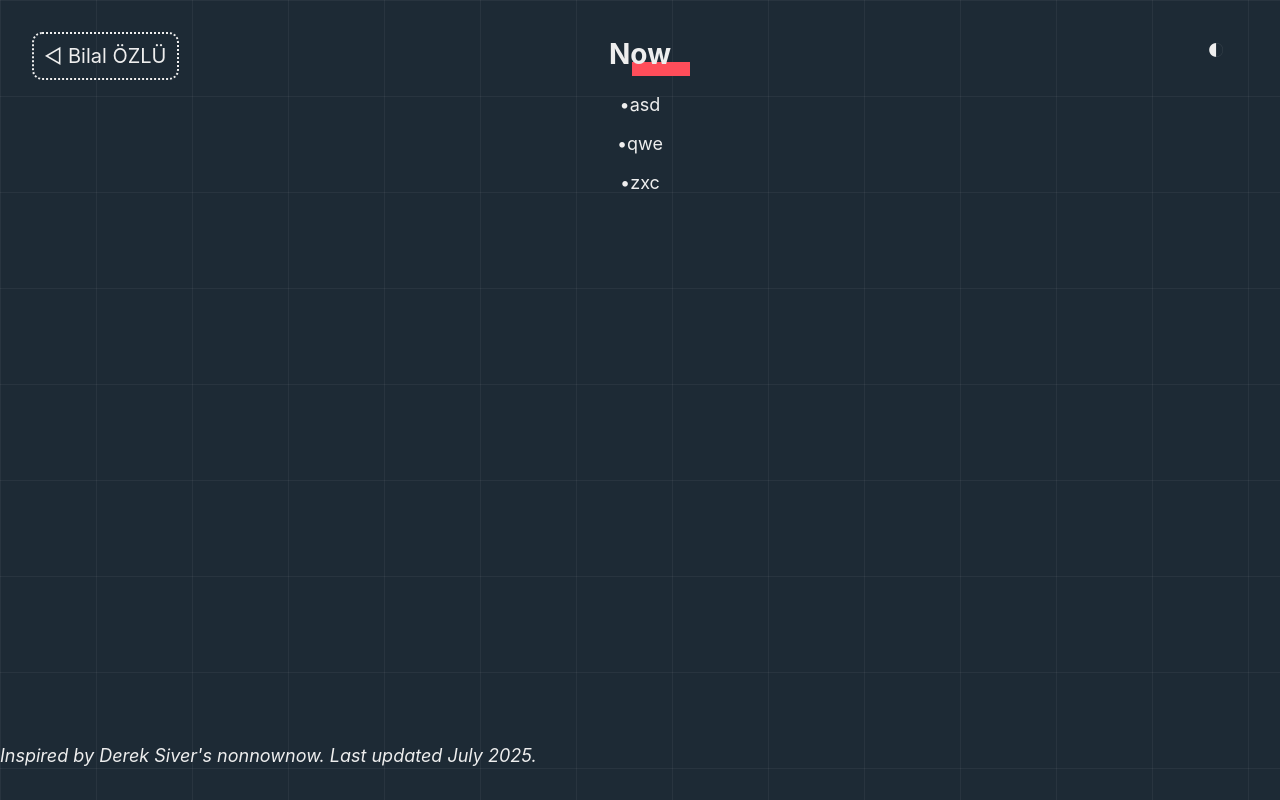
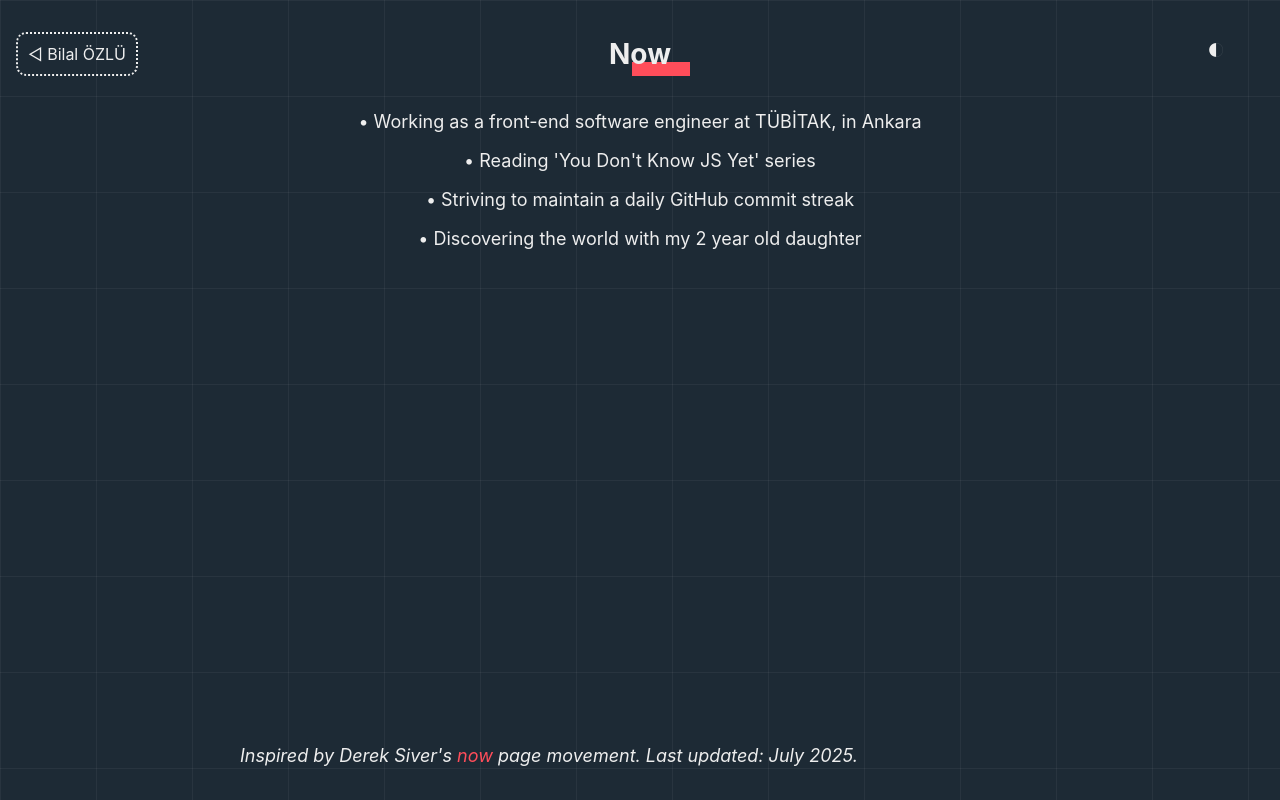
Before and after one commit to bilalozlu/homepage, a React (Create React App) app: page /now in a window 1280 px wide. Built offline with nearby package versions, Linux system fonts and the light colour scheme.

Commit message:
now page content added #5

```diff
--- a/src/now/now.jsx
+++ b/src/now/now.jsx
@@ -7,10 +7,13 @@ function Now() {
             <ThemeToggle />
             <a className="nameTitle" href="../"> ◁ Bilal ÖZLÜ</a>
             <h2>Now</h2>
-            <p>{'\u2022'}asd</p>
-            <p>{'\u2022'}qwe</p>
-            <p>{'\u2022'}zxc</p>
-            <p className="footerText"><i>Inspired by Derek Siver's nonnownow. Last updated July 2025.</i></p>
+            <p>{'\u2022'} Working as a front-end software engineer at TÜBİTAK, in Ankara</p>
+            <p>{'\u2022'} Reading 'You Don't Know JS Yet' series</p>
+            <p>{'\u2022'} Striving to maintain a daily GitHub commit streak</p>
+            <p>{'\u2022'} Discovering the world with my 2 year old daughter</p>
+            <p className="footerText">
+                <i>Inspired by Derek Siver's <a styhref="https://nownownow.com/about" style={{color: '#ff4d5a'}}>now</a> page movement. Last updated: July 2025.</i>
+            </p>
         </div>
     );
 }
--- a/src/styles/main.scss
+++ b/src/styles/main.scss
@@ -374,6 +374,12 @@ body.dark .project-list .project {
 
 .now {
   text-align: center;
+  max-width: 800px;
+  margin: auto;
+
+  h2 {
+    margin-bottom: 40px;
+  }
 
   h2:before {
     position: absolute;
@@ -390,17 +396,17 @@ body.dark .project-list .project {
 
   p {
     font-size: 18px;
+    margin-top: 18px;
   }
 
   .nameTitle {
     position: fixed;
     top: 2rem;
-    left: 2rem;
+    left: 1rem;
     z-index: 10;
     padding: 10px;
     border: 2px dotted;
     border-radius: 10px;
-    font-size: 20px;
     text-decoration: none;
     color: $darkColor;
   }
```
